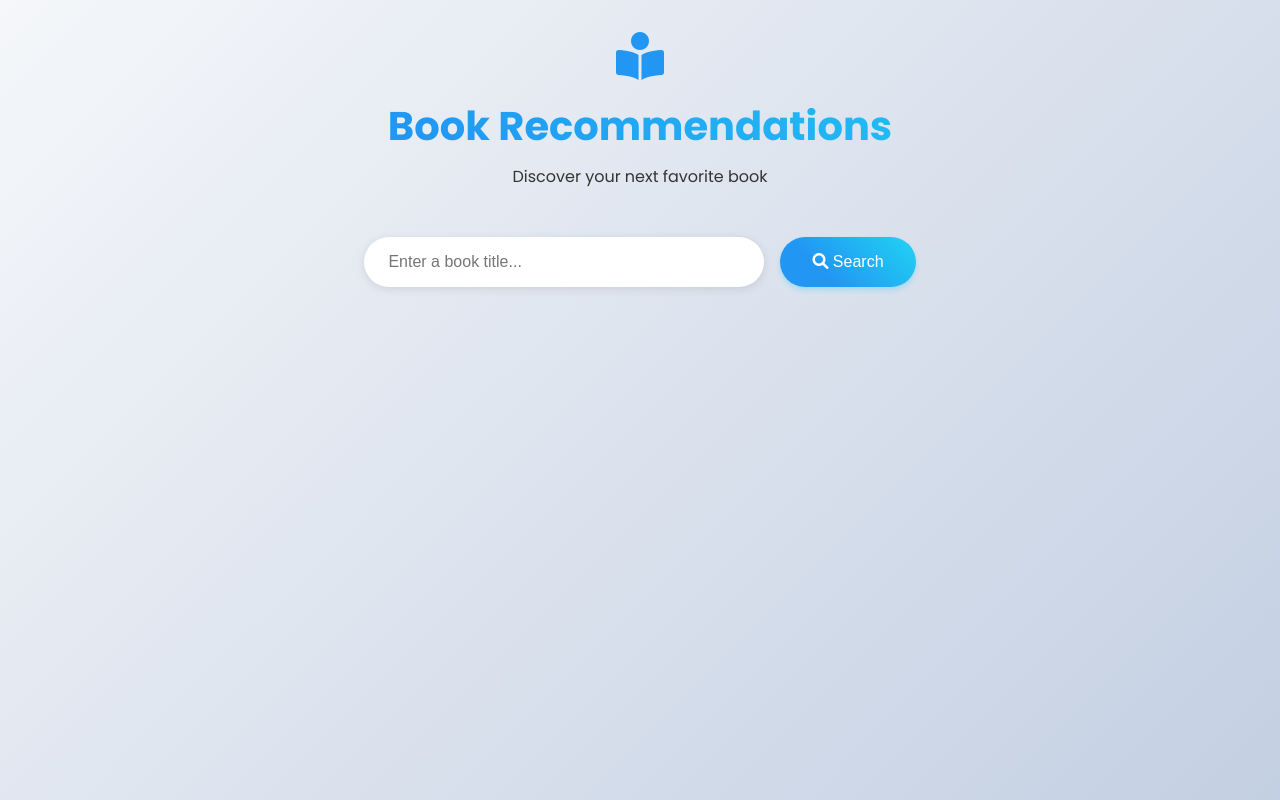
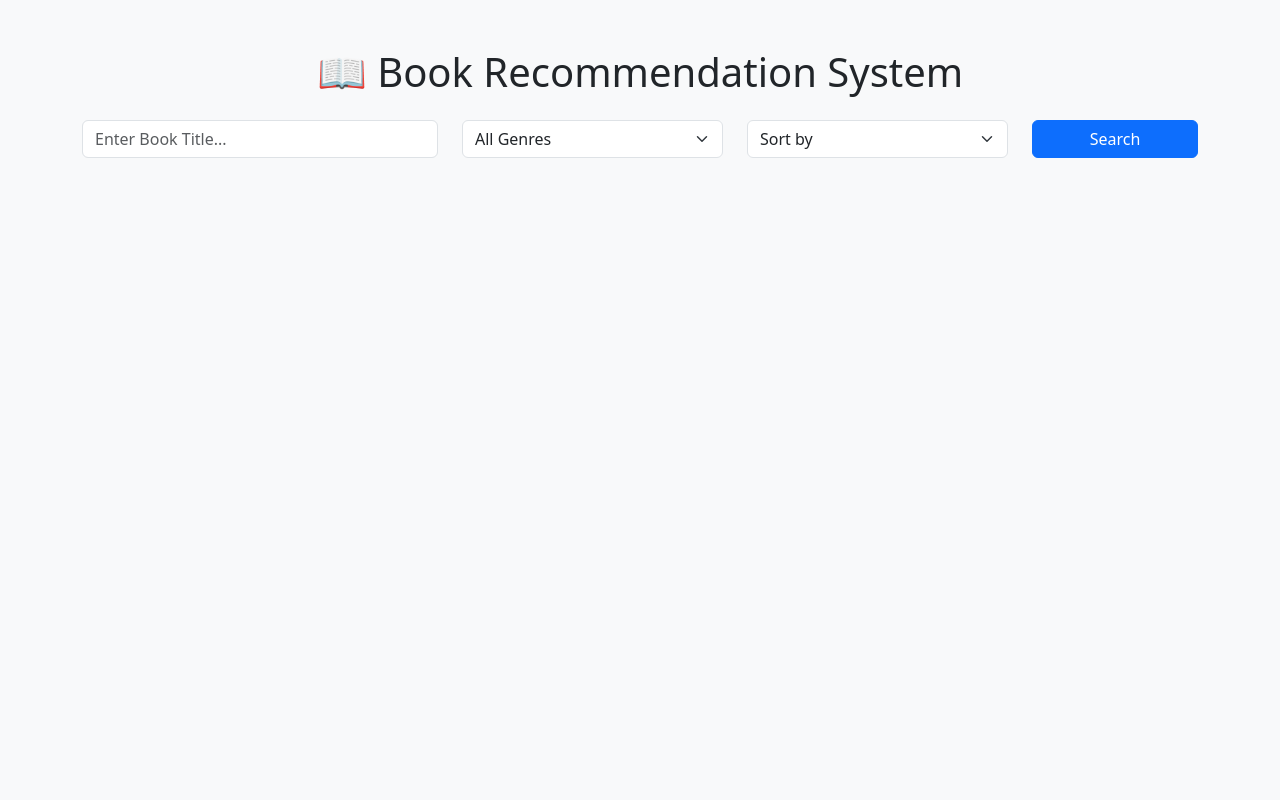
Before and after one commit to mudavath-12/Book-Recommendation-System, a Flask app: page / in a window 1280 px wide. Run offline with Flask 3, Linux system fonts and the light colour scheme.

Commit message:
Initial commit - Book Recommendation System

```diff
--- a/app.py
+++ b/app.py
@@ -1,108 +1,63 @@
-from flask import Flask, request, jsonify, send_from_directory
-from flask_cors import CORS
+from flask import Flask, render_template, request
 import requests
 
-app = Flask(__name__, static_folder='static')
-CORS(app)
+app = Flask(__name__)
 
-@app.route('/')
+GOOGLE_BOOKS_API_KEY = ""  # Optional, can be left blank
+
+@app.route("/", methods=["GET", "POST"])
 def index():
-    return send_from_directory(app.static_folder, 'index.html')
+    books = []
+    title = ""
+    genre_filter = ""
+    sort_by = ""
 
-@app.route('/static/<path:path>')
-def serve_static(path):
-    return send_from_directory(app.static_folder, path)
+    if request.method == "POST":
+        title = request.form.get("title")
+        genre_filter = request.form.get("genre_filter", "")
+        sort_by = request.form.get("sort_by", "")
 
-@app.route('/api/recommendations', methods=['GET'])
-def get_recommendations():
-    try:
-        book_title = request.args.get('title', '')
-        if book_title :
-            return jsonify({
-                'recommendations': [],
-                'total_found': 0,
-                'message': 'No books found'
-            }), 404
-        if not book_title:
-            return jsonify({
-                'recommendations': [],
-                'total_found': 0,
-                'message': 'Book title is required'
-            }), 400
+        if title:
+            # Fetch up to 50 books using pagination (maxResults=40 + 10)
+            for start_index in [0, 40]:
+                api_url = f"https://www.googleapis.com/books/v1/volumes?q={title}&startIndex={start_index}&maxResults=40"
+                if GOOGLE_BOOKS_API_KEY:
+                    api_url += f"&key={GOOGLE_BOOKS_API_KEY}"
 
-        url = f"https://openlibrary.org/search.json?q={book_title}&limit=10"
-        response = requests.get(url)
-        response.raise_for_status()
+                response = requests.get(api_url).json()
+                for item in response.get("items", []):
+                    volume = item.get("volumeInfo", {})
+                    sale_info = item.get("saleInfo", {})
+                    genre = ", ".join(volume.get("categories", ["General"]))
 
-        data = response.json()
-        if not data.get('docs'):
-            return jsonify({
-                'recommendations': [],
-                'total_found': 0,
-                'message': 'No books found'
-            }), 404
+                    # Apply genre filter if selected
+                    if genre_filter and genre_filter.lower() not in genre.lower():
+                        continue
 
-        recommendations = []
-        seen_titles = set()
+                    price = "Not for Sale"
+                    if "listPrice" in sale_info:
+                        currency = sale_info.get("listPrice", {}).get("currencyCode", "")
+                        amount = sale_info.get("listPrice", {}).get("amount", "Not for Sale")
+                        price = f"{currency} {amount}"
 
-        for book in data['docs']:
-            if len(recommendations) >= 5:
-                break
+                    books.append({
+                        "title": volume.get("title", "N/A"),
+                        "author": ", ".join(volume.get("authors", ["Unknown"])),
+                        "genre": genre,
+                        "thumbnail": volume.get("imageLinks", {}).get("thumbnail", ""),
+                        "preview_link": volume.get("previewLink", "#"),
+                        "rating": volume.get("averageRating", 0),  # Default 0 for sorting
+                        "price": price,
+                        "raw_price": sale_info.get("listPrice", {}).get("amount", float('inf')) if "listPrice" in sale_info else float('inf')
+                    })
 
-            title = book.get('title', 'Unknown Title')
-            if title in seen_titles:
-                continue
-            seen_titles.add(title)
+            # Apply sorting
+            if sort_by == "rating":
+                books.sort(key=lambda x: x["rating"], reverse=True)
+            elif sort_by == "price":
+                books.sort(key=lambda x: x["raw_price"])
 
-            # Get book description
-            description = 'No description available'
-            if book.get('key'):
-                try:
-                    work_url = f"https://openlibrary.org{book['key']}.json"
-                    work_response = requests.get(work_url)
-                    if work_response.ok:
-                        work_data = work_response.json()
-                        description = work_data.get('description', '')
-                        if isinstance(description, dict):
-                            description = description.get('value', 'No description available')
-                except:
-                    pass
+    return render_template("index.html", books=books[:50], title=title)
 
-            book_info = {
-                'title': title,
-                'authors': book.get('author_name', ['Unknown Author']),
-                'description': description,
-                'publish_year': book.get('first_publish_year', 'Unknown'),
-                'language': 'English',
-                'subjects': book.get('subject', [])[:3] if book.get('subject') else []
-            }
-
-            cover_id = book.get('cover_i')
-            if cover_id:
-                book_info['image_url'] = f"https://covers.openlibrary.org/b/id/{cover_id}-M.jpg"
-            else:
-                book_info['image_url'] = "https://via.placeholder.com/200x300?text=No+Image"
-
-            recommendations.append(book_info)
-
-        return jsonify({
-            'recommendations': recommendations,
-            'total_found': len(recommendations),
-            'message': None
-        })
-
-    except requests.RequestException as e:
-        return jsonify({
-            'recommendations': [],
-            'total_found': 0,
-            'message': f'API error: {str(e)}'
-        }), 500
-    except Exception as e:
-        return jsonify({
-            'recommendations': [],
-            'total_found': 0,
-            'message': f'Server error: {str(e)}'
-        }), 500
-
-if __name__ == '__main__':
+if __name__ == "__main__":
     app.run(debug=True)
--- /dev/null
+++ b/requirementts.txt
@@ -0,0 +1,2 @@
+flask
+requests
--- a/static/index.html
+++ /dev/null
@@ -1,57 +0,0 @@
-<!DOCTYPE html>
-<html lang="en">
-<head>
-    <meta charset="UTF-8">
-    <meta name="viewport" content="width=device-width, initial-scale=1.0">
-    <title>Book Recommendations</title>
-    <link rel="stylesheet" href="/static/style.css">
-    <link href="https://fonts.googleapis.com/css2?family=Poppins:wght@300;400;500;600;700&display=swap" rel="stylesheet">
-    <link rel="stylesheet" href="https://cdnjs.cloudflare.com/ajax/libs/font-awesome/6.0.0/css/all.min.css">
-</head>
-<body>
-    <div class="container">
-        <header>
-            <i class="fas fa-book-reader header-icon"></i>
-            <h1>Book Recommendations</h1>
-            <p>Discover your next favorite book</p>
-        </header>
-
-        <div class="search-container">
-            <input type="text" id="bookTitle" placeholder="Enter a book title...">
-            <button id="searchButton">
-                <i class="fas fa-search"></i> Search
-            </button>
-        </div>
-
-        <div id="loading" class="loading hidden">
-            <div class="spinner"></div>
-        </div>
-
-        <div id="error" class="error hidden"></div>
-
-        <div id="recommendations" class="recommendations"></div>
-    </div>
-
-    <script src="/static/script.js"></script>
-</body>
-</html>
-
-
-
-
-
-
-<!-- <div class="add-book-container">
-    <h2>Add a New Book</h2>
-    <form id="addBookForm">
-        <input type="text" id="newBookTitle" placeholder="Book Title" required>
-        <input type="text" id="newBookAuthors" placeholder="Authors (comma-separated)" required>
-        <textarea id="newBookDescription" placeholder="Description" required></textarea>
-        <input type="number" id="newBookYear" placeholder="Publish Year" required>
-        <input type="text" id="newBookLanguage" placeholder="Language" required>
-        <input type="text" id="newBookSubjects" placeholder="Subjects (comma-separated)" required>
-        <input type="url" id="newBookImageUrl" placeholder="Image URL (optional)">
-        <button type="submit">Add Book</button>
-    </form>
-    <div id="addBookMessage"></div>
-</div> -->
--- a/static/style.css
+++ b/static/style.css
@@ -1,190 +1,24 @@
-:root {
-    --primary-color: #2196F3;
-    --secondary-color: #21CBF3;
-    --background-color: #f5f7fa;
-    --card-background: #ffffff;
-    --text-color: #333333;
-    --shadow-color: rgba(0, 0, 0, 0.1);
-}
-
-* {
-    margin: 0;
-    padding: 0;
-    box-sizing: border-box;
-}
-
 body {
-    font-family: 'Poppins', sans-serif;
-    background: linear-gradient(135deg, var(--background-color) 0%, #c3cfe2 100%);
-    min-height: 100vh;
-    padding: 2rem;
-    color: var(--text-color);
-}
-
-.container {
-    max-width: 1200px;
-    margin: 0 auto;
-}
-
-header {
-    text-align: center;
-    margin-bottom: 3rem;
-}
-
-.header-icon {
-    font-size: 3rem;
-    color: var(--primary-color);
-    margin-bottom: 1rem;
+    background-color: #f7f9fb;
+    font-family: 'Segoe UI', sans-serif;
 }
 
 h1 {
-    font-size: 2.5rem;
-    margin-bottom: 0.5rem;
-    background: linear-gradient(45deg, var(--primary-color) 30%, var(--secondary-color) 90%);
-    -webkit-background-clip: text;
-    background-clip: text;
-    -webkit-text-fill-color: transparent;
+    color: #0d6efd;
 }
 
-.search-container {
-    display: flex;
-    gap: 1rem;
-    justify-content: center;
-    margin-bottom: 2rem;
+.card-title {
+    font-size: 1.1rem;
+    font-weight: bold;
 }
 
-input {
-    width: 400px;
-    padding: 1rem 1.5rem;
-    border: none;
-    border-radius: 25px;
-    font-size: 1rem;
-    box-shadow: 0 2px 10px var(--shadow-color);
+.card {
+    border: 1px solid #ddd;
+    border-radius: 8px;
+    transition: transform 0.2s ease;
 }
 
-button {
-    padding: 1rem 2rem;
-    border: none;
-    border-radius: 25px;
-    background: linear-gradient(45deg, var(--primary-color) 30%, var(--secondary-color) 90%);
-    color: white;
-    font-size: 1rem;
-    cursor: pointer;
-    transition: transform 0.2s;
-    box-shadow: 0 3px 5px rgba(33, 203, 243, .3);
+.card:hover {
+    transform: scale(1.02);
+    box-shadow: 0 0 10px rgba(0, 0, 0, 0.15);
 }
-
-button:hover {
-    transform: translateY(-2px);
-}
-
-.recommendations {
-    margin-top: 2rem;
-}
-
-.book-card {
-    background: var(--card-background);
-    border-radius: 15px;
-    padding: 1.5rem;
-    margin-bottom: 1.5rem;
-    display: flex;
-    gap: 2rem;
-    box-shadow: 0 4px 6px var(--shadow-color);
-    transition: transform 0.3s ease;
-}
-
-.book-image {
-    width: 150px;
-    height: 225px;
-    object-fit: cover;
-    border-radius: 8px;
-    box-shadow: 0 4px 8px var(--shadow-color);
-}
-
-.book-info {
-    flex: 1;
-}
-
-.book-title {
-    font-size: 1.5rem;
-    color: var(--primary-color);
-    margin-bottom: 0.5rem;
-}
-
-.book-authors {
-    margin-bottom: 1rem;
-    color: var(--text-color);
-}
-
-.book-subjects {
-    margin: 1rem 0;
-}
-
-.tag {
-    display: inline-block;
-    padding: 0.3rem 0.8rem;
-    background: rgba(33, 150, 243, 0.1);
-    color: var(--primary-color);
-    border-radius: 15px;
-    margin: 0.2rem;
-    font-size: 0.9rem;
-}
-
-.book-description {
-    background: rgba(0, 0, 0, 0.02);
-    padding: 1rem;
-    border-radius: 8px;
-    margin-top: 1rem;
-    font-style: italic;
-}
-
-.loading {
-    display: flex;
-    justify-content: center;
-    margin: 2rem 0;
-}
-
-.spinner {
-    width: 50px;
-    height: 50px;
-    border: 5px solid #f3f3f3;
-    border-top: 5px solid var(--primary-color);
-    border-radius: 50%;
-    animation: spin 1s linear infinite;
-}
-
-.error {
-    background: #ff5252;
-    color: white;
-    padding: 1rem;
-    border-radius: 8px;
-    margin: 1rem 0;
-    text-align: center;
-}
-
-.hidden {
-    display: none;
-}
-
-@keyframes spin {
-    0% { transform: rotate(0deg); }
-    100% { transform: rotate(360deg); }
-}
-
-@media (max-width: 768px) {
-    .book-card {
-        flex-direction: column;
-        align-items: center;
-        text-align: center;
-    }
-
-    .search-container {
-        flex-direction: column;
-        align-items: center;
-    }
-
-    input {
-        width: 100%;
-        max-width: 400px;
-    }
-}
--- /dev/null
+++ b/templates/index.html
@@ -0,0 +1,75 @@
+<!DOCTYPE html>
+<html lang="en">
+<head>
+    <meta charset="UTF-8">
+    <title>📚 Book Recommendation System</title>
+    <link href="https://cdn.jsdelivr.net/npm/bootstrap@5.3.0/dist/css/bootstrap.min.css" rel="stylesheet">
+    <style>
+        body {
+            background: #f8f9fa;
+        }
+        .card-img-top {
+            height: 300px;
+            object-fit: cover;
+        }
+    </style>
+</head>
+<body>
+    <div class="container py-5">
+        <h1 class="text-center mb-4">📖 Book Recommendation System</h1>
+
+        <!-- Search Form -->
+        <form method="POST" action="/" class="row justify-content-center align-items-end mb-4">
+            <div class="col-md-4 mb-2">
+                <input type="text" name="title" class="form-control" placeholder="Enter Book Title..." required>
+            </div>
+            <div class="col-md-3 mb-2">
+                <select name="genre_filter" class="form-select">
+                    <option value="">All Genres</option>
+                    <option value="Fantasy">Fantasy</option>
+                    <option value="Romance">Romance</option>
+                    <option value="Science Fiction">Science Fiction</option>
+                    <option value="Mystery">Mystery</option>
+                    <option value="Horror">Horror</option>
+                    <option value="Biography">Biography</option>
+                    <option value="Self-Help">Self-Help</option>
+                    <option value="History">History</option>
+                </select>
+            </div>
+            <div class="col-md-3 mb-2">
+                <select name="sort_by" class="form-select">
+                    <option value="">Sort by</option>
+                    <option value="rating">Rating (High to Low)</option>
+                    <option value="price">Price (Low to High)</option>
+                </select>
+            </div>
+            <div class="col-md-2 mb-2">
+                <button class="btn btn-primary w-100" type="submit">Search</button>
+            </div>
+        </form>
+
+        {% if books %}
+            <h3 class="text-center mb-4">Results for "{{ title }}"</h3>
+            <div class="row">
+                {% for book in books %}
+                <div class="col-md-4 mb-4">
+                    <div class="card h-100 shadow-sm">
+                        {% if book.thumbnail %}
+                        <img src="{{ book.thumbnail }}" class="card-img-top" alt="Book Cover">
+                        {% endif %}
+                        <div class="card-body">
+                            <h5 class="card-title">{{ book.title }}</h5>
+                            <p class="card-text"><strong>Author:</strong> {{ book.author }}</p>
+                            <p class="card-text"><strong>Genre:</strong> {{ book.genre }}</p>
+                            <p class="card-text"><strong>Rating:</strong> {{ book.rating }}</p>
+                            <p class="card-text"><strong>Price:</strong> {{ book.price }}</p>
+                            <a href="{{ book.preview_link }}" target="_blank" class="btn btn-outline-primary">Preview</a>
+                        </div>
+                    </div>
+                </div>
+                {% endfor %}
+            </div>
+        {% endif %}
+    </div>
+</body>
+</html>
```
